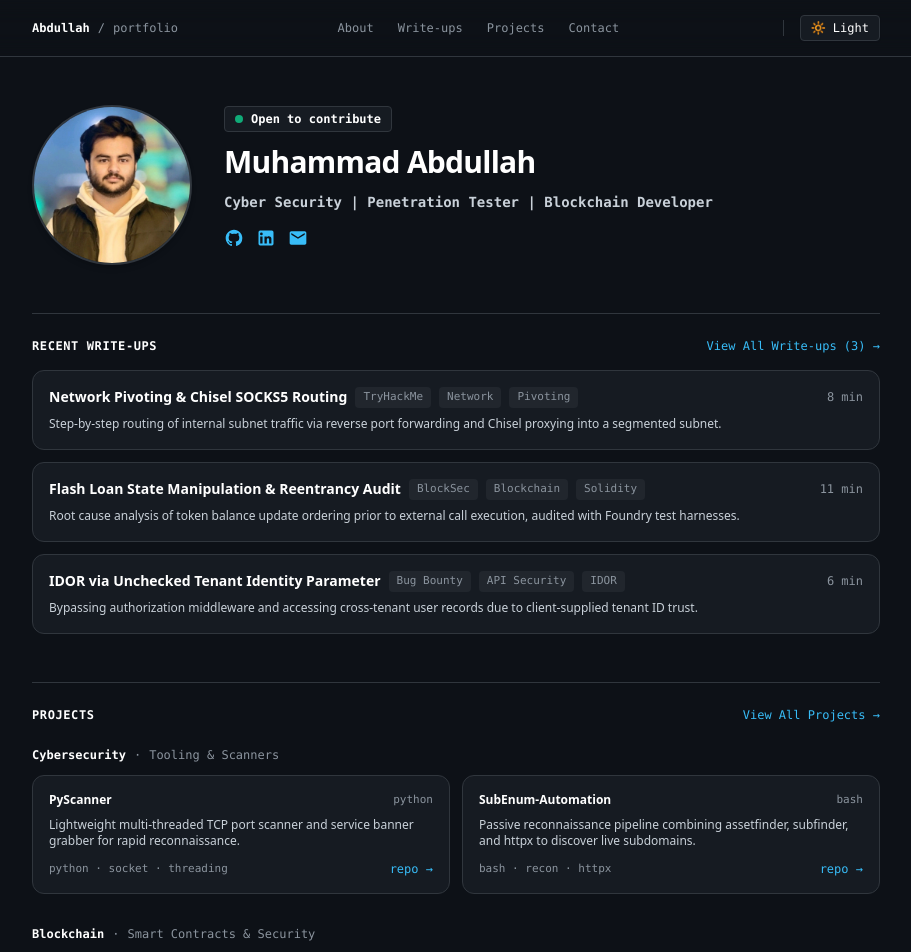
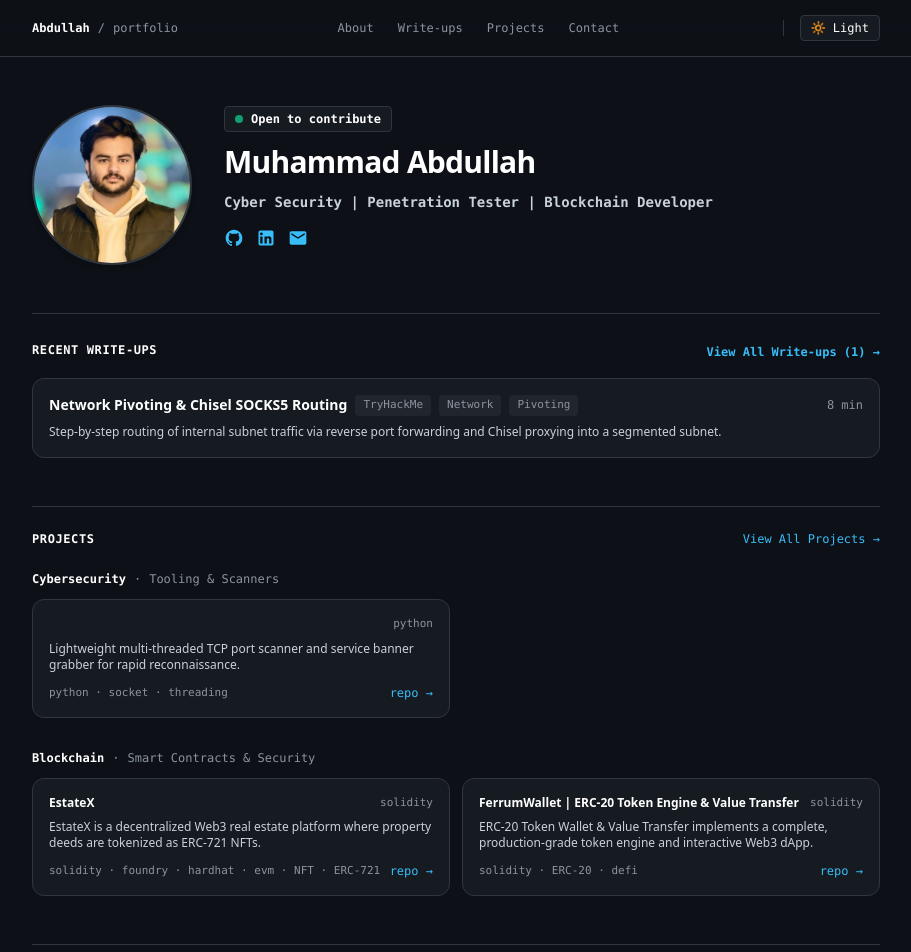
Before and after one commit to mRn0b0dye/mrn0b0dye.github.io, a Next.js app in the folder portfolio-app/: page / in a window 1280 px wide. Shown: the top 952 px of the page, without its empty margins (184-1095 px from the left). Built offline with nearby package versions, Linux system fonts and the light colour scheme.

Commit message:
Update projects

```diff
--- a/portfolio-app/src/app/page.tsx
+++ b/portfolio-app/src/app/page.tsx
@@ -89,12 +89,12 @@ export default function HomePage() {
       {/* RECENT WRITE-UPS SECTION */}
       <section id="writeups" className="space-y-4 pt-6 border-t border-border">
         <div className="flex items-center justify-between">
-          <h2 className="text-xs font-mono font-bold text-heading uppercase tracking-wider">
+          <h1 className="text-xs font-mono font-bold text-heading uppercase tracking-wider">
             Recent Write-ups
-          </h2>
-          <Link href="/writeups" className="font-mono text-xs text-accent hover:underline">
+          </h1>
+          <b><Link href="/writeups" className="font-mono text-xs text-accent hover:underline">
             View All Write-ups ({writeups.length}) →
-          </Link>
+          </Link></b>
         </div>
 
         <div className="space-y-3">
@@ -134,7 +134,7 @@ export default function HomePage() {
       {/* PROJECTS SECTION (2 CLEAN CATEGORIES) */}
       <section id="projects" className="space-y-6 pt-6 border-t border-border">
         <div className="flex items-center justify-between">
-          <h2 className="text-xs font-mono font-bold text-heading uppercase tracking-wider">Projects</h2>
+          <h1 className="text-xs font-mono font-bold text-heading uppercase tracking-wider">Projects</h1>
           <Link href="/projects" className="font-mono text-xs text-accent hover:underline">
             View All Projects →
           </Link>
--- a/portfolio-app/src/app/writeups/page.tsx
+++ b/portfolio-app/src/app/writeups/page.tsx
@@ -7,7 +7,7 @@ import { writeups } from "@/data/writeups";
 export default function WriteupsArchivePage() {
   const [selectedTag, setSelectedTag] = useState<string>("All");
 
-  const tags = ["All", "TryHackMe", "BlockSec", "Bug Bounty", "Network", "Solidity", "API Security"];
+  const tags = ["All", "TryHackMe", "Blockchain", "Web3"];
 
   const filteredWriteups =
     selectedTag === "All"
--- a/portfolio-app/src/data/projects.ts
+++ b/portfolio-app/src/data/projects.ts
@@ -10,47 +10,33 @@ export interface Project {
 export const projects: Project[] = [
   // Cybersecurity Projects
   {
-    title: "PyScanner",
+    title: "",
     category: "cybersecurity",
     description: "Lightweight multi-threaded TCP port scanner and service banner grabber for rapid reconnaissance.",
     tech: ["python", "socket", "threading"],
     repoUrl: "https://github.com",
   },
-  {
-    title: "SubEnum-Automation",
-    category: "cybersecurity",
-    description: "Passive reconnaissance pipeline combining assetfinder, subfinder, and httpx to discover live subdomains.",
-    tech: ["bash", "recon", "httpx"],
-    repoUrl: "https://github.com",
-  },
-  {
-    title: "Vulnerability-Triage-Toolkit",
-    category: "cybersecurity",
-    description: "Helper scripts to automate preliminary checks for CORS, security headers, and open redirects.",
-    tech: ["python", "requests", "pentest"],
-    repoUrl: "https://github.com",
-  },
 
   // Blockchain Projects
   {
-    title: "EVM-Audit-Kit",
+    title: "EstateX",
     category: "blockchain",
-    description: "Foundry unit testing suite and fuzzing test harnesses for verifying access control, arithmetic, and logic flaws.",
-    tech: ["solidity", "foundry", "evm"],
-    repoUrl: "https://github.com",
+    description: "EstateX is a decentralized Web3 real estate platform where property deeds are tokenized as ERC-721 NFTs.",
+    tech: ["solidity", "foundry", "hardhat", "evm", "NFT", "ERC-721"],
+    repoUrl: "https://github.com/mRn0b0dye/EstateX",
   },
   {
-    title: "Token-Vesting-Vault",
+    title: "FerrumWallet | ERC-20 Token Engine & Value Transfer",
     category: "blockchain",
-    description: "Linear token release smart contract with emergency timelock execution and multi-signature authorization.",
-    tech: ["solidity", "erc20", "openzeppelin"],
-    repoUrl: "https://github.com",
+    description: "ERC-20 Token Wallet & Value Transfer implements a complete, production-grade token engine and interactive Web3 dApp.",
+    tech: ["solidity", "ERC-20", "defi"],
+    repoUrl: "https://github.com/mRn0b0dye/erc20-token-wallet",
   },
   {
-    title: "DeFi-Lending-Pool-Sim",
+    title: "FerrumLedger",
     category: "blockchain",
-    description: "Minimalist collateralized debt protocol built for studying flash loan attack vectors and reentrancy protections.",
-    tech: ["solidity", "hardhat", "defi"],
-    repoUrl: "https://github.com",
+    description: "FerrumLedger is a standalone, high-performance local blockchain node engine written in Rust.",
+    tech: ["rust", "dlt", "POW"],
+    repoUrl: "https://github.com/mRn0b0dye/FerrumLedger.git",
   },
 ];
--- a/portfolio-app/src/data/writeups.ts
+++ b/portfolio-app/src/data/writeups.ts
@@ -45,55 +45,4 @@ export const writeups: Writeup[] = [
       </ul>
     `,
   },
-  {
-    slug: "flash-loan-reentrancy-vulnerability-audit",
-    title: "Flash Loan State Manipulation & Reentrancy Audit",
-    excerpt: "Root cause analysis of token balance update ordering prior to external call execution, audited with Foundry test harnesses.",
-    date: "Oct 2026",
-    readTime: "11 min",
-    platformTag: "BlockSec",
-    tags: ["Blockchain", "Solidity", "EVM", "Audit"],
-    contentHtml: `
-      <h2>1. Executive Summary</h2>
-      <p>Smart contract security audits frequently encounter flawed state synchronization when handling ERC-20 token transfers and external hook execution. This write-up examines an audit finding in a lending pool contract vulnerable to cross-function reentrancy.</p>
-
-      <h2>2. Vulnerable Code Analysis</h2>
-      <p>The contract failed to apply the Checks-Effects-Interactions (CEI) pattern, transferring assets before adjusting internal ledger balances:</p>
-      <pre><code>function withdraw(uint256 amount) external {
-    require(balances[msg.sender] >= amount, "Insufficient funds");
-    (bool success, ) = msg.sender.call{value: amount}("");
-    require(success, "Transfer failed");
-    balances[msg.sender] -= amount; // State updated after external call!
-}</code></pre>
-
-      <h2>3. Foundry Exploit Test Verification</h2>
-      <p>We engineered an exploit contract demonstrating that calling <code>withdraw()</code> recursively from the fallback function completely drains pool reserves in a single block transaction.</p>
-
-      <h2>4. Remediation</h2>
-      <p>Apply OpenZeppelin's <code>ReentrancyGuard</code> (<code>nonReentrant</code> modifier) and update internal state balances prior to performing any external low-level calls.</p>
-    `,
-  },
-  {
-    slug: "idor-tenant-identity-parameter-bypass",
-    title: "IDOR via Unchecked Tenant Identity Parameter",
-    excerpt: "Bypassing authorization middleware and accessing cross-tenant user records due to client-supplied tenant ID trust.",
-    date: "Sep 2026",
-    readTime: "6 min",
-    platformTag: "Bug Bounty",
-    tags: ["API Security", "IDOR", "Web"],
-    contentHtml: `
-      <h2>1. Vulnerability Summary</h2>
-      <p>During an authorized web API assessment, an Insecure Direct Object Reference (IDOR) was identified in the organization account settings endpoint, allowing cross-tenant data disclosure.</p>
-
-      <h2>2. Proof of Concept</h2>
-      <p>The client application included a header <code>X-Tenant-ID: 1042</code> which the backend authorization layer blindly trusted instead of extracting the tenant identity from the signed JWT session claims.</p>
-      <pre><code>GET /api/v1/billing/invoices HTTP/1.1
-Host: api.target.com
-Authorization: Bearer [Attacker_JWT]
-X-Tenant-ID: 1043</code></pre>
-
-      <h2>3. Impact & Remediation</h2>
-      <p>Authenticated users could access financial invoices belonging to any enterprise tenant. The remediation required extracting organization identifiers strictly from validated JWT claims on the server side.</p>
-    `,
-  },
 ];
```
